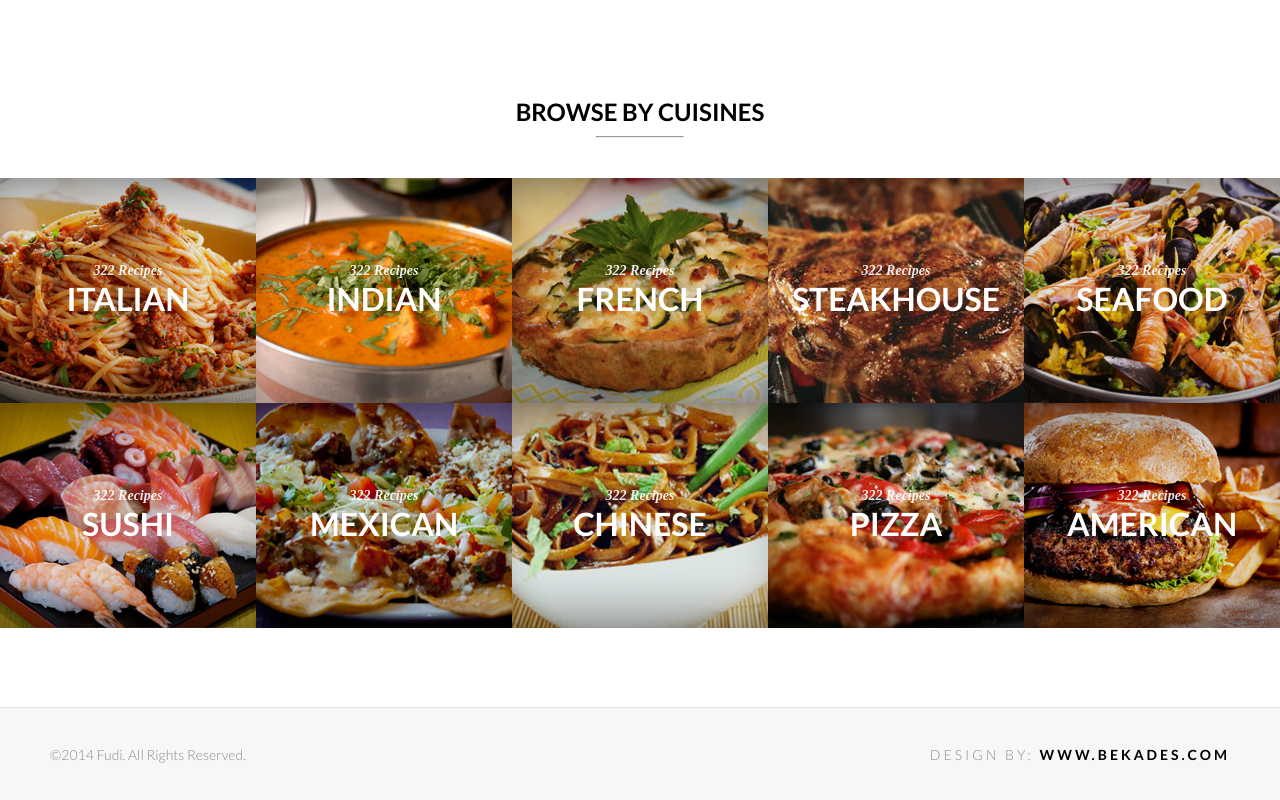
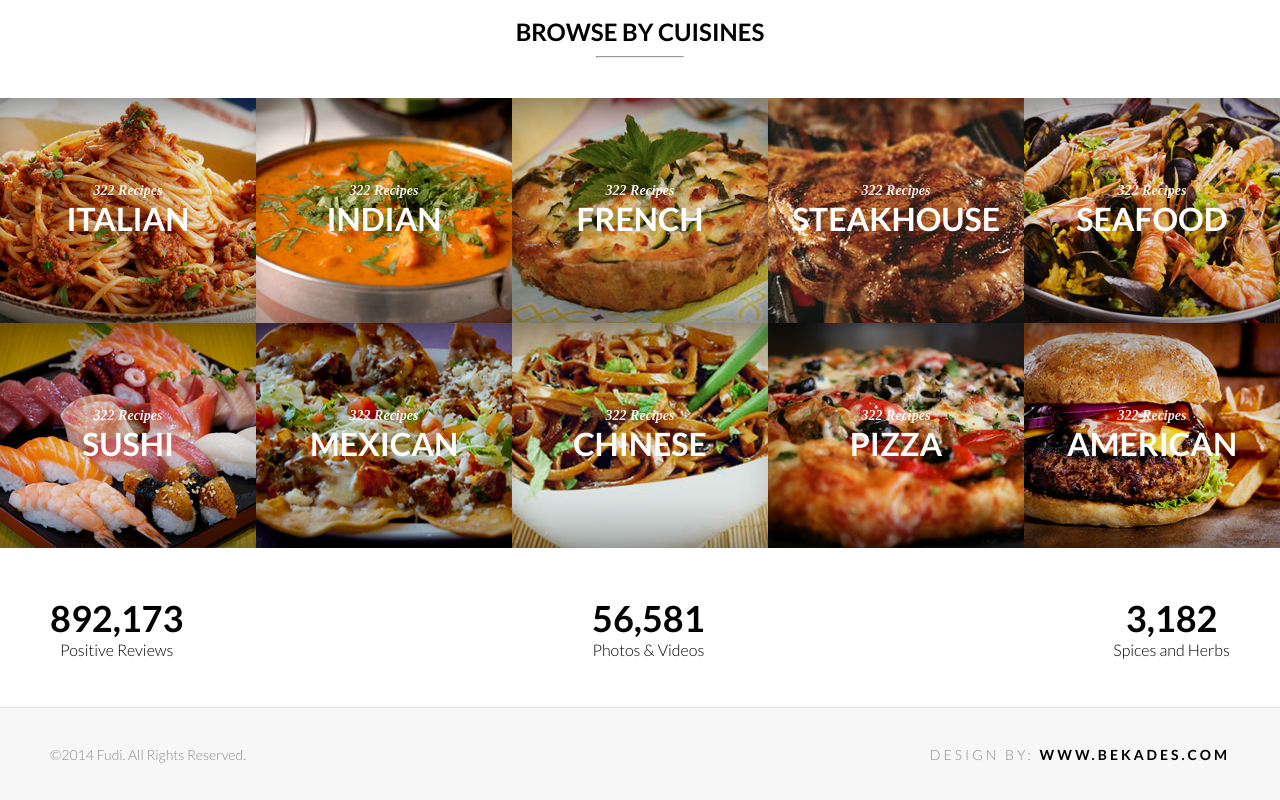
Before and after one commit to mmv21/mmv21.github.io, a plain HTML site: page index.html in a window 1280 px wide. Shown: the part 2733-3533 px from the top of the page. Drawn offline with nearby package versions, Linux system fonts and the light colour scheme; a web font is replaced by a local one.

Commit message:
recommentet

```diff
--- a/index.html
+++ b/index.html
@@ -164,15 +164,15 @@
                         <h3 class="category">AMERICAN</h3>
                     </div>
                 </div>
-                <!-- <div class="countersContainer limiter">
-                    <div class="counterBlock">
+                <div class="countersContainer limiter">
+                    <!-- <div class="counterBlock">
                         <div class="counter">25,567</div>
                         <div class="counterText">Recipes Available</div>
                     </div>
                     <div class="counterBlock">
                         <div class="counter">431,729</div>
                         <div class="counterText">Active Users</div>
-                    </div>
+                    </div> -->
                     <div class="counterBlock">
                         <div class="counter">892,173</div>
                         <div class="counterText">Positive Reviews</div>
@@ -185,7 +185,7 @@
                         <div class="counter">3,182</div>
                         <div class="counterText">Spices and Herbs</div>
                     </div>
-                </div> -->
+                </div>
             </div>
         </div>
         <footer>
```
